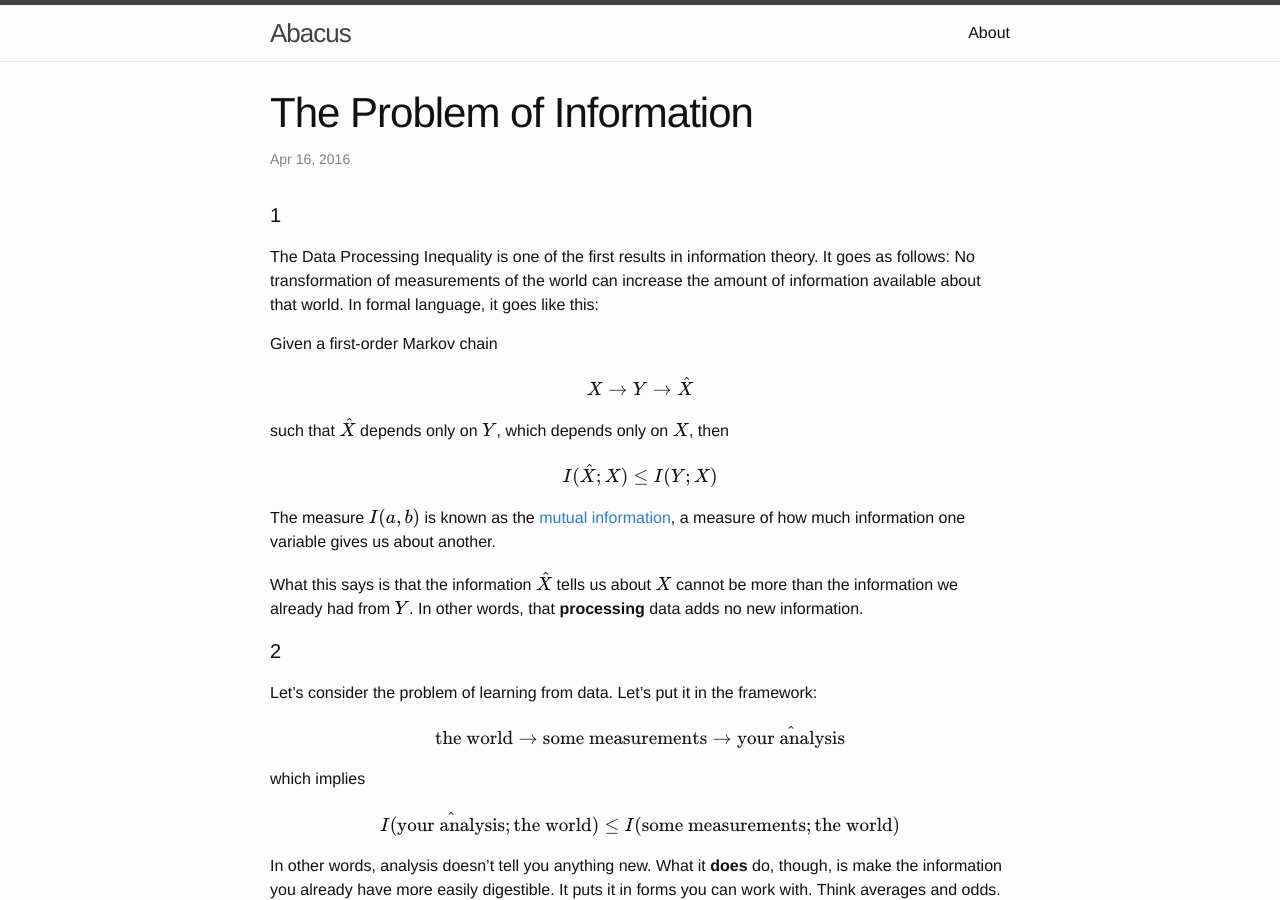
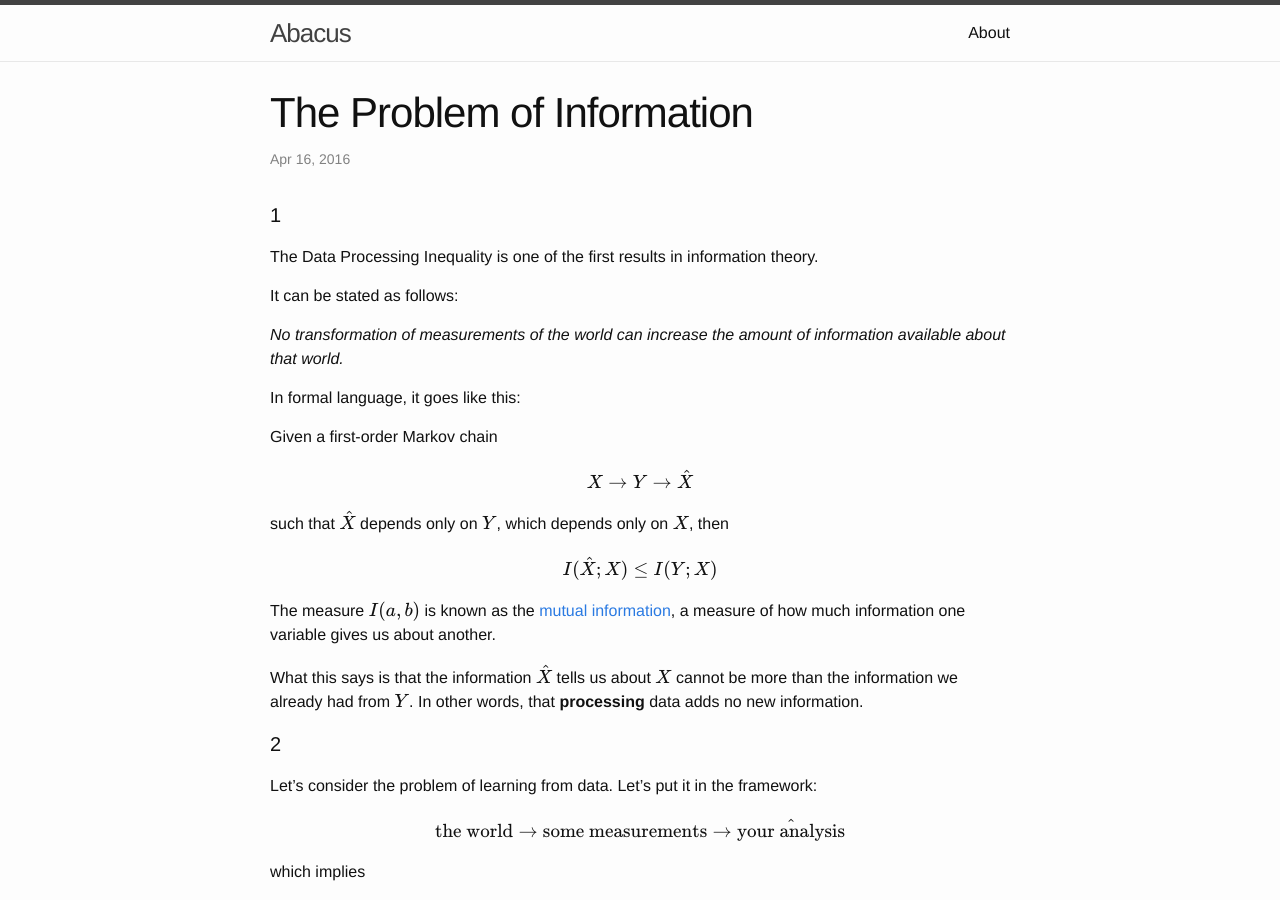
Before and after one commit to kronosapiens/kronosapiens.github.io, a Jekyll site: the page built from _posts/2016-04-16-the-problem-of-information.md, in a window 1280 px wide and 900 px high. Built offline with Jekyll 4.4.1, drawn with Linux system fonts in a browser that asks for light colours; formulas are drawn with MathJax 3; comment, search, counter and statistics services are not loaded.

Commit message:
reformatted opening

```diff
--- a/_posts/2016-04-16-the-problem-of-information.md
+++ b/_posts/2016-04-16-the-problem-of-information.md
@@ -11,7 +11,13 @@ tags:
 
 #### 1
 
-The Data Processing Inequality is one of the first results in information theory. It goes as follows: No transformation of measurements of the world can increase the amount of information available about that world. In formal language, it goes like this:
+The Data Processing Inequality is one of the first results in information theory.
+
+It can be stated as follows:
+
+*No transformation of measurements of the world can increase the amount of information available about that world.*
+
+In formal language, it goes like this:
 
 Given a first-order Markov chain
 
```
